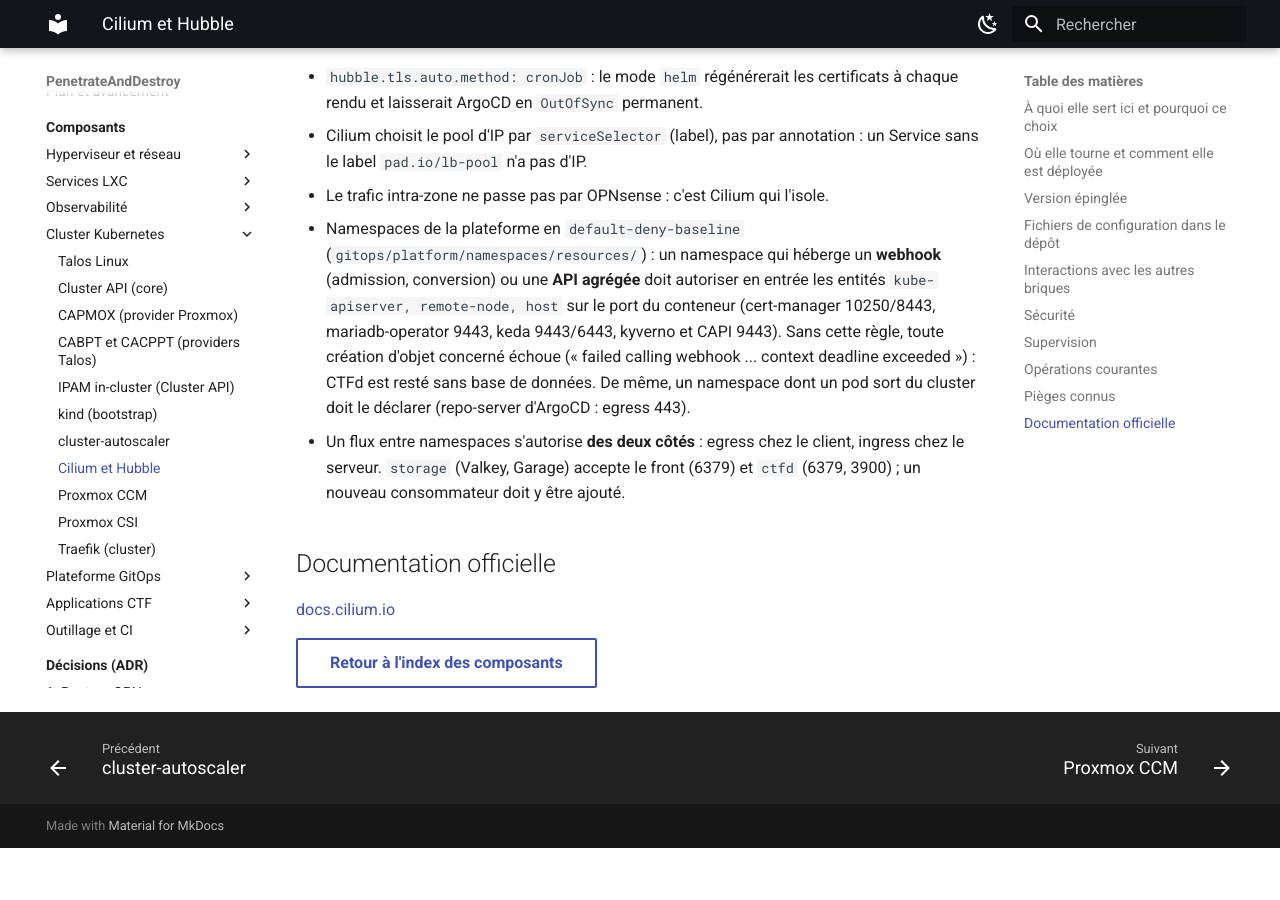
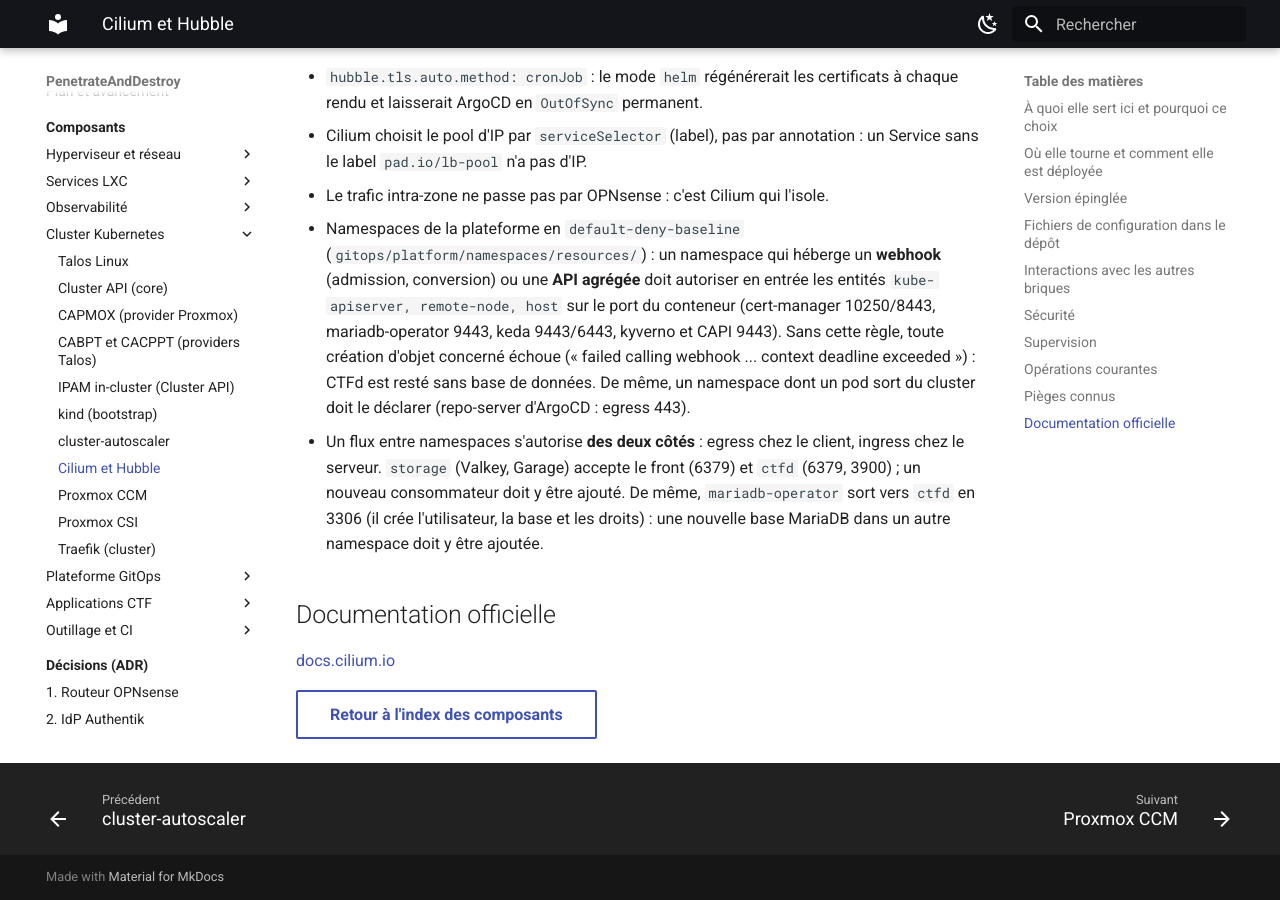
Before and after one commit to kim-tsr/penetrate-and-destroy, an MkDocs documentation site: the page built from docs/composants/cilium-hubble.md, in a window 1280 px wide and 900 px high, scrolled down 1913 px. Built offline with MkDocs 1.6.1 and Material for MkDocs 9.7.7, drawn with Linux system fonts in a browser that asks for light colours; before the commit the page ends 2761 px from its top, so only the background shows below that.

Commit message:
fix(netpol): mariadb-operator joint les bases de ctfd en 3306 (utilisateur et base jamais créés : CTFd Access denied)

```diff
--- a/docs/composants/cilium-hubble.md
+++ b/docs/composants/cilium-hubble.md
@@ -59,7 +59,8 @@
   ... context deadline exceeded ») : CTFd est resté sans base de données. De même, un namespace dont un pod sort du
   cluster doit le déclarer (repo-server d'ArgoCD : egress 443).
 - Un flux entre namespaces s'autorise **des deux côtés** : egress chez le client, ingress chez le serveur. `storage` (Valkey,
-  Garage) accepte le front (6379) et `ctfd` (6379, 3900) ; un nouveau consommateur doit y être ajouté.
+  Garage) accepte le front (6379) et `ctfd` (6379, 3900) ; un nouveau consommateur doit y être ajouté. De même, `mariadb-operator` sort vers `ctfd` en 3306 (il crée l'utilisateur, la base et les
+  droits) : une nouvelle base MariaDB dans un autre namespace doit y être ajoutée.
 
 ## Documentation officielle
 
```
Also changed, not shown: docs/guide-deploiement.md (+1 -0 lines), gitops/platform/namespaces/resources/mariadb-operator.yaml (+9 -0 lines).
